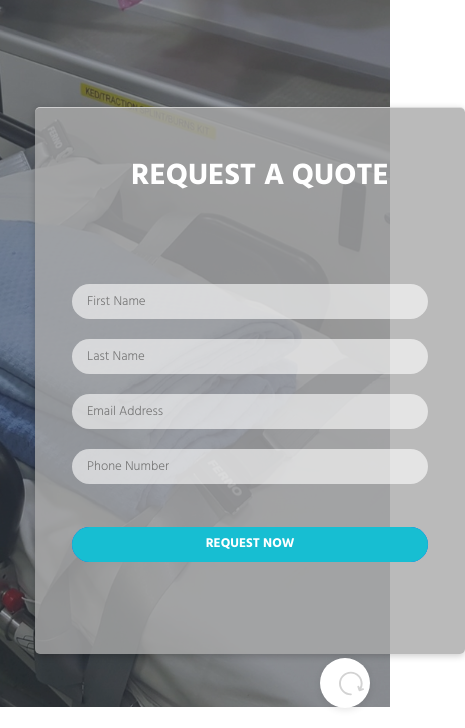
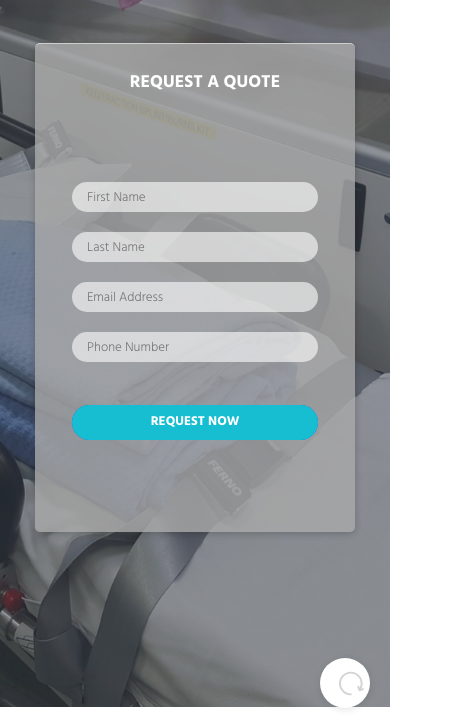
Before and after one commit to GurpartapS/getnead, a plain HTML site: page index.html in a window 390 px wide. Shown: the part 116-844 px from the top of the page, 465 px wide, since content can reach past the window. Drawn offline with Linux system fonts and the light colour scheme; some packages are replaced by stand-ins of ours.

Commit message:
Rev-14
Request quote form responsiveness

```diff
--- a/css/layout.css
+++ b/css/layout.css
@@ -1485,9 +1485,10 @@ fieldset[disabled] .btn-theme {
     [Top margin below 480px]
 ------------------------------------------------------------------*/
 @media (max-width: 480px) {
-	.quoteFormContainer .frame {
-  height: 250px;
-  width: 130px;
+
+.quoteFormContainer .frame {
+  height: 100%;
+  width: 100%;
   background:rgba(169,169,169,0.8);
   background-size: cover;
   margin-left: auto;
@@ -1499,6 +1500,11 @@ fieldset[disabled] .btn-theme {
   transition: all .5s ease;
 }
 
+.quoteFormContainer p{
+	color:white;
+	font-size:225%;
+	font-weight:bold;
+}
   .xs-margin-b-0 {
     margin-bottom: 0 !important;
   }
--- a/css/style.css
+++ b/css/style.css
@@ -22,6 +22,12 @@
 
 .quoteFormContainer .frame-long {
   height: 100%;
+}
+
+.quoteFormContainer p{
+	color:white;
+	font-size:225%;
+	font-weight:bold;
 }
 
 .quoteFormContainer .frame-short {
@@ -198,7 +204,7 @@ label {
 
 .form-signin input:focus, textarea:focus, .form-signup input:focus, textarea:focus {
     background: rgba(255,255,255,.1);
-    ;
+
     border: none;
     padding-right: 40px;
     transition: background .5s ease;
@@ -497,3 +503,43 @@ a.btn-goback:hover {
   fill: #1059FF;
   transform: rotate(180deg);
 }
+@media (max-width: 480px) {
+
+.quoteFormContainer {
+	margin-top:-20%;
+}
+
+.quoteFormContainer .frame {
+  height: 100%;
+  width: 100%;
+  background:rgba(169,169,169,0.8);
+  background-size: cover;
+  margin-left: auto;
+  margin-right: auto;
+  border-top: solid 1px rgba(255,255,255,.5);
+  border-radius: 5px;
+  box-shadow: 0px 2px 7px rgba(0,0,0,0.2);
+  overflow: hidden;
+  transition: all .5s ease;
+}
+
+.quoteFormContainer p{
+	color:white;
+	font-size:125%;
+	font-weight:bold;
+}
+
+.form-signin input, .form-signup input {
+  font-size: 13px;
+  height:30px;
+}
+
+.quoteFormContainer .nav {
+  width: 100%;
+  height: 100%;
+  padding-top: 20px;
+  opacity: 1;
+  transition: all .5s ease;
+}
+
+}
--- a/index.html
+++ b/index.html
@@ -82,14 +82,14 @@
         	<div class="row" style="height:400px;margin-top:-7%;">
         			<div class="col-md-7 col-xs-1"></div>
 
-										<div class="col-md-4 col-xs-9" >
+										<div class="col-md-4 col-xs-10" >
 	                    <link href='https://fonts.googleapis.com/css?family=Open+Sans:400,300,700' rel='stylesheet' type='text/css'>
 
 <div class="quoteFormContainer">
   <div class="frame">
     <div class="nav">
       <ul class"links">
-        <li ><a class="btn" ><h2 style="color:white;">Request a Quote</h2></a></li>
+        <li ><a class="btn" ><p>Request a Quote</p></a></li>
         <li class="signup-inactive"></li>
       </ul>
     </div>
@@ -143,7 +143,7 @@
 
             </div>-->
         </div>
-        <div class="col-md-1 col-xs-1"></div>
+        <div class="col-md-1"></div>
         <!--========== SLIDER ==========-->
 
         <!--========== PAGE LAYOUT ==========-->
```
Also changed, not shown: 3 other files.
